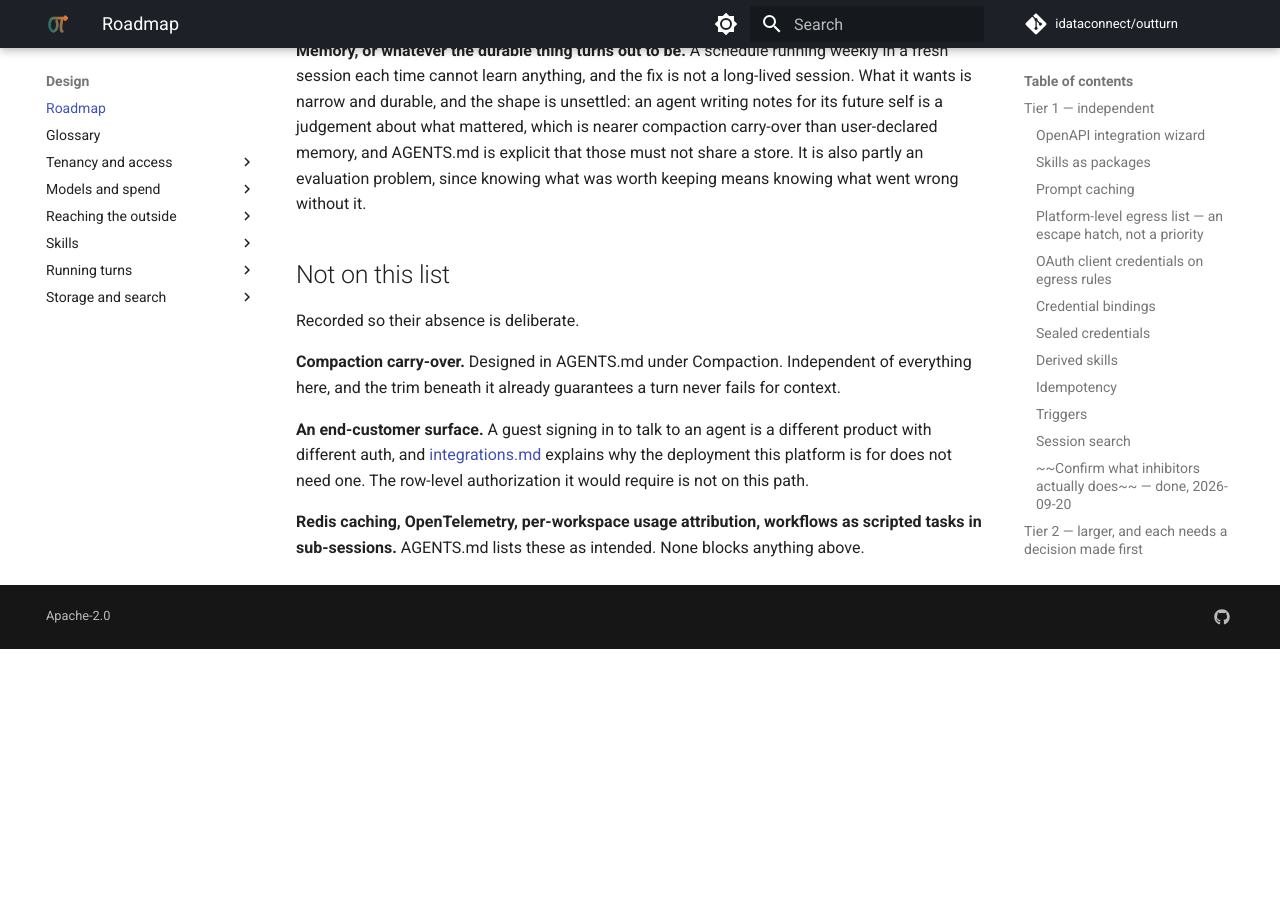
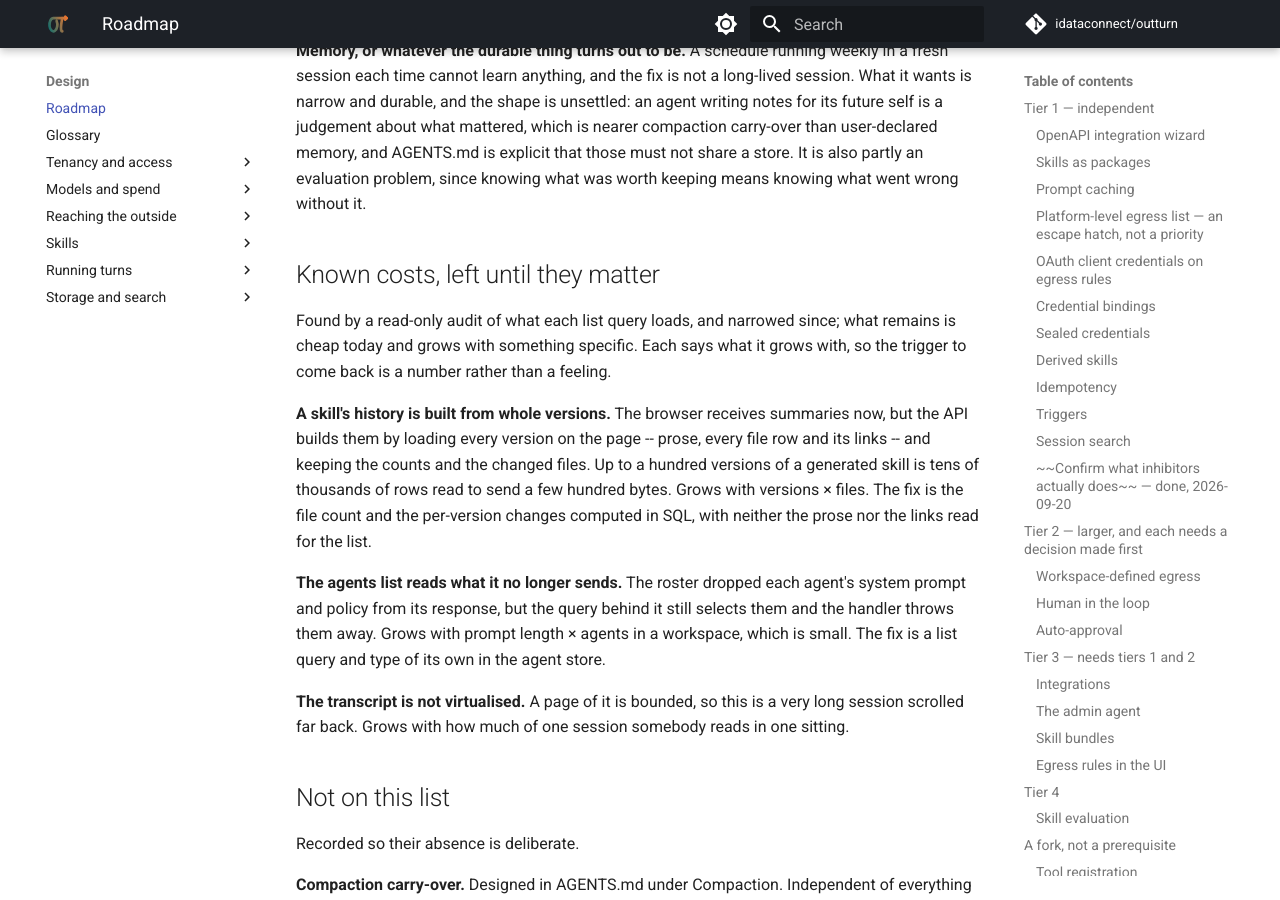
Before and after one commit to idataconnect/outturn, an MkDocs documentation site: the page built from docs/roadmap.md, in a window 1280 px wide and 900 px high, scrolled down 11679 px. Built offline with MkDocs 1.6.1 and Material for MkDocs 9.7.7, drawn with Linux system fonts in a browser that asks for light colours; comment, search, counter and statistics services are not loaded; before the commit the page ends 12328 px from its top, so only the background shows below that.

Commit message:
Record the list costs left until they matter
What remains of the load audit is cheap today and grows with something
specific: a skill's history built from whole versions, an agents query
reading prompts it no longer sends, and a transcript that is not
virtualised. Each says what it grows with, so the trigger to come back
is a number.

Co-Authored-By: Claude Opus 5.5 <noreply@anthropic.com>

```diff
--- a/docs/roadmap.md
+++ b/docs/roadmap.md
@@ -552,6 +552,30 @@ AGENTS.md is explicit that those must not share a store. It is also partly an
 evaluation problem, since knowing what was worth keeping means knowing what
 went wrong without it.
 
+## Known costs, left until they matter
+
+Found by a read-only audit of what each list query loads, and narrowed since;
+what remains is cheap today and grows with something specific. Each says what
+it grows with, so the trigger to come back is a number rather than a feeling.
+
+**A skill's history is built from whole versions.** The browser receives
+summaries now, but the API builds them by loading every version on the page --
+prose, every file row and its links -- and keeping the counts and the changed
+files. Up to a hundred versions of a generated skill is tens of thousands of
+rows read to send a few hundred bytes. Grows with versions × files. The fix is
+the file count and the per-version changes computed in SQL, with neither the
+prose nor the links read for the list.
+
+**The agents list reads what it no longer sends.** The roster dropped each
+agent's system prompt and policy from its response, but the query behind it
+still selects them and the handler throws them away. Grows with prompt length
+× agents in a workspace, which is small. The fix is a list query and type of
+its own in the agent store.
+
+**The transcript is not virtualised.** A page of it is bounded, so this is a
+very long session scrolled far back. Grows with how much of one session
+somebody reads in one sitting.
+
 ## Not on this list
 
 Recorded so their absence is deliberate.
```
